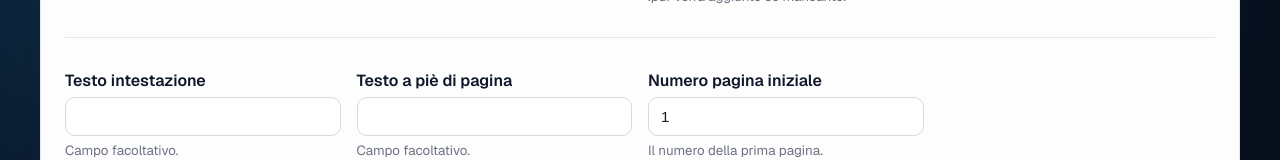
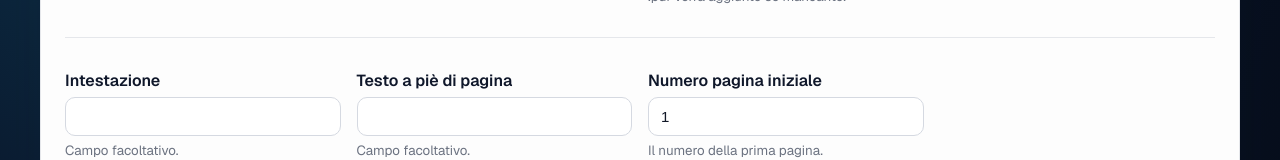
Before and after one commit to metralab/glue-pictures, a Next.js app: page / in a window 1280 px wide. Shown: the part 475-635 px from the top of the page. Built offline with nearby package versions, Linux system fonts and the light colour scheme.

Commit message:
Improve text

```diff
--- a/src/app/components/SettingsPanel.tsx
+++ b/src/app/components/SettingsPanel.tsx
@@ -169,7 +169,7 @@ export const SettingsPanel: React.FC<Props> = ({
       </div>
       <hr className={styles.separator} />
       <div className={styles.control}>
-        <label htmlFor="headerText">Testo intestazione</label>
+        <label htmlFor="headerText">Intestazione</label>
         <input
           id="headerText"
           type="text"
```
